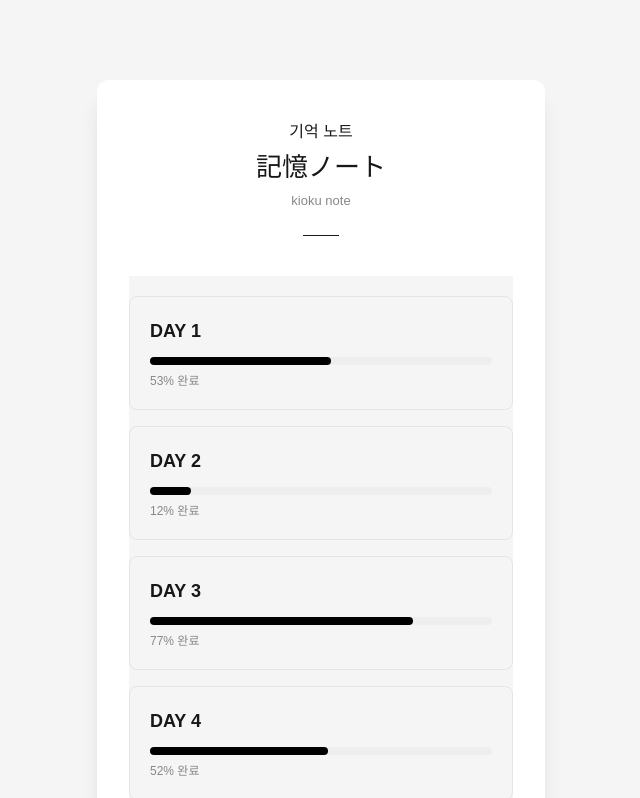
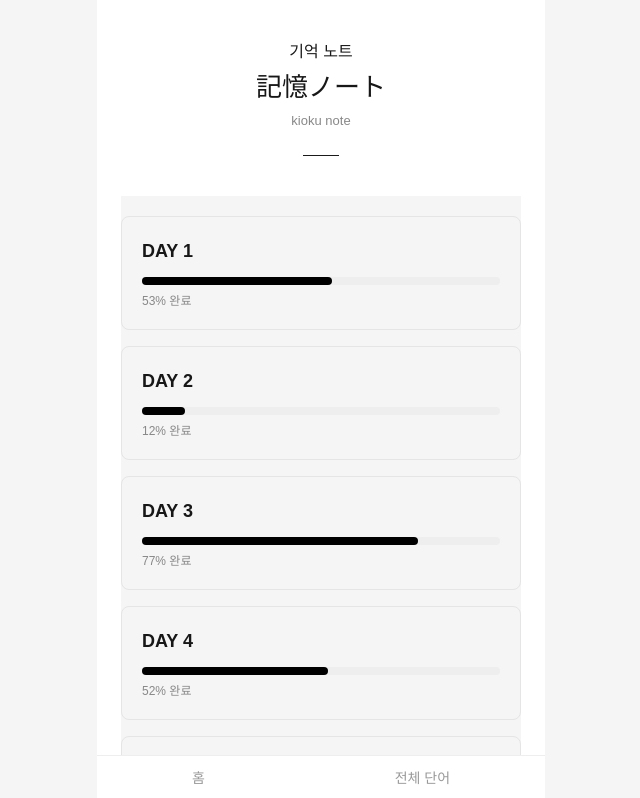
Before and after one commit to enunsnv/kioku-note, a Next.js app in the folder kioku-note/: page /home in a window 1280 px wide. Shown: the top 798 px of the page, without its empty margins (319-959 px from the left). Built offline with nearby package versions, Linux system fonts and the light colour scheme.

Commit message:
💄 feat: 하단 네비게이션 추가

```diff
--- a/kioku-note/app/(main)/layout.tsx
+++ b/kioku-note/app/(main)/layout.tsx
@@ -1,4 +1,5 @@
 import Title from "../components/Title";
+import BottomNav from "../components/BottomNav";
 
 export default function MainLayout({
   children,
@@ -6,16 +7,19 @@ export default function MainLayout({
   children: React.ReactNode;
 }) {
   return (
-    <div className="min-h-screen bg-[#f5f5f5] flex justify-center py-20">
-      <div className="w-full max-w-md bg-white rounded-xl shadow-xl px-8 py-10">
+    <div className="min-h-screen bg-[#f5f5f5] flex justify-center">
+      <div className="w-full max-w-md min-h-screen bg-white flex flex-col">
+        <div className="px-6 pt-10">
+          <Title
+            title="기억 노트"
+            subtitle="記憶ノート"
+            romanized="kioku note"
+          />
+        </div>
 
-        <Title
-          title="기억 노트"
-          subtitle="記憶ノート"
-          romanized="kioku note"
-        />
+        <div className="flex-1 px-6 pb-24">{children}</div>
 
-        {children}
+        <BottomNav />
       </div>
     </div>
   );
--- /dev/null
+++ b/kioku-note/app/components/BottomNav.tsx
@@ -0,0 +1,34 @@
+"use client";
+
+import Link from "next/link";
+import { usePathname } from "next/navigation";
+
+export default function BottomNav() {
+  const pathname = usePathname();
+
+  const isActive = (path: string) => pathname === path;
+
+  return (
+    <div className="fixed bottom-0 w-full max-w-md bg-white border-t border-[#eee] flex justify-around py-3">
+      {/* 홈 */}
+      <Link href="/">
+        <div className="flex flex-col items-center text-sm">
+          <span className={isActive("/") ? "font-semibold" : "text-[#999]"}>
+            홈
+          </span>
+        </div>
+      </Link>
+
+      {/* 전체 단어 */}
+      <Link href="/words">
+        <div className="flex flex-col items-center text-sm">
+          <span
+            className={isActive("/words") ? "font-semibold" : "text-[#999]"}
+          >
+            전체 단어
+          </span>
+        </div>
+      </Link>
+    </div>
+  );
+}
```
